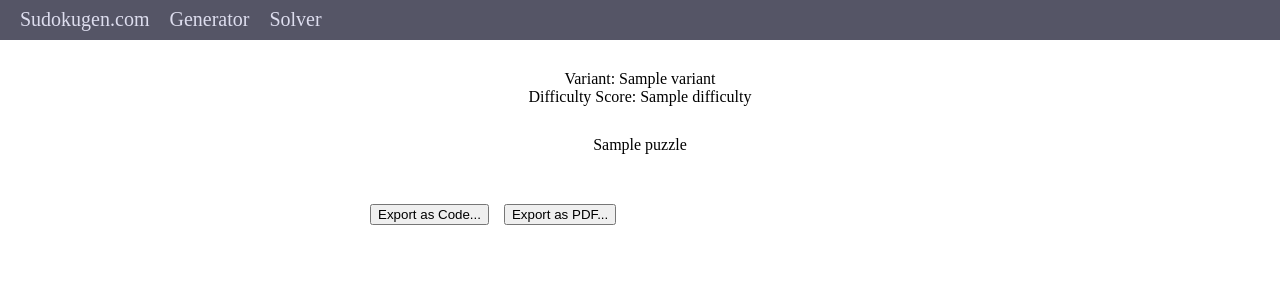
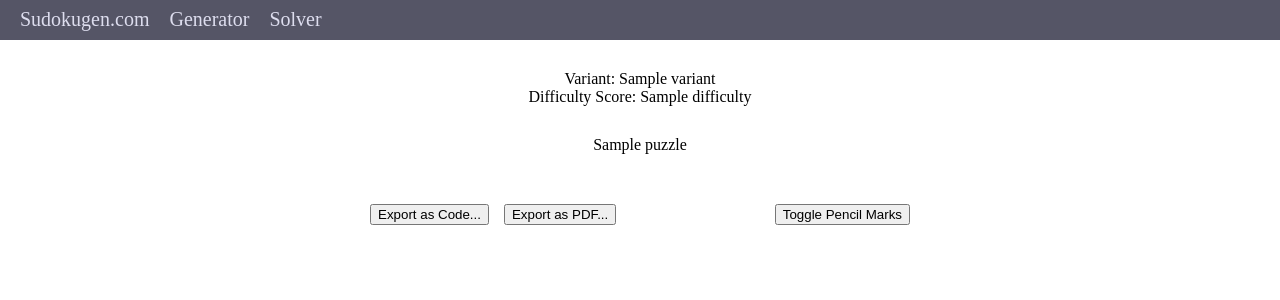
Before and after one commit to emorgan00/sudokugen, a Flask app: template app/templates/display.html in a window 1280 px wide. Shown: the top 300 px of the page. Run offline with Flask 2, Linux system fonts and the light colour scheme; the template is opened without the code that fills it: most values are stand-ins (such as "Sample title", 1, 10 or a date in 2020).

Commit message:
added toggling pencil marks and real numbers, still have to sort out overlapping

```diff
--- a/app/static/sudoku_editor.js
+++ b/app/static/sudoku_editor.js
@@ -1,11 +1,63 @@
-var mode;
+var pencil = false;
+var pencil_marks = document.getElementsByClassName("pencil_mark");
+var full_marks = document.getElementsByClassName("full_mark");
 
 function toggle_mode() {
-	window.mode = !window.mode;
+	window.pencil = !window.pencil;
 }
 
 function click_number(id) {
-	var elem = document.getElementById(id);
-	if (elem.className == "pencil_mark") elem.className = "pencil_mark_active";
-	else elem.className = "pencil_mark";
+	var m = document.getElementById(id);
+	var f = document.getElementById(id.substring(0, id.length-2));
+
+	if (pencil) {
+		if (m.className == "pencil_mark inactive") {
+			m.className = "pencil_mark active";
+			m.style.color = "#666666";
+		} else {
+			m.className = "pencil_mark inactive";
+			m.style.color = "#AAAAAA";
+		}
+	} else {
+		if (f.className == "full_mark inactive") {
+			f.className = "full_mark active";
+			f.style.color = "#666666";
+		} else {
+			f.className = "full_mark inactive";
+			f.style.color = "#AAAAAA";
+		}
+	}
 }
+
+document.addEventListener("mousemove", function update_marks() {
+	var outside = !pencil;
+	for (var i = pencil_marks.length - 1; i >= 0; i--) {
+		var m = pencil_marks[i];
+		if (m.className == "pencil_mark inactive" && pencil) {
+			if (m.matches(":hover")) {
+				m.style.color = "#AAAAAA";
+			} else {
+				m.style.color = "rgba(0, 0, 0, 0)";
+			}
+		} else if (!pencil) {
+			var f = document.getElementById(m.id.substring(0, m.id.length-2));
+			if (m.matches(":hover")) {
+				outside = false;
+				if (f.className == "full_mark inactive") {
+					f.innerHTML = m.id.substring(m.id.length-1, m.id.length);
+					f.style.color = "#AAAAAA";
+				}
+				for (var i = full_marks.length - 1; i >= 0; i--) {
+					var other = full_marks[i];
+					if (other != f && other.className == "full_mark inactive") other.style.color = "rgba(0, 0, 0, 0)";
+				}
+			}
+		}
+	}
+	if (outside) {
+		for (var i = full_marks.length - 1; i >= 0; i--) {
+			var other = full_marks[i];
+			if (other.className == "full_mark inactive") other.style.color = "rgba(0, 0, 0, 0)";
+		}
+	}
+});
--- a/app/templates/display.html
+++ b/app/templates/display.html
@@ -15,6 +15,7 @@
 			<form action='/pdf' target='_blank' method='POST' onkeypress='return event.keyCode != 13;'>
 				<input type='button' value='Export as Code...' onclick='toggle_code();' style='float: left;'>
 				<input type='submit' value='Export as PDF...' style='float: left; margin-left: 15px;'>
+				<input type='button' value='Toggle Pencil Marks' onclick='pencil = !pencil;' style='float: right;'>
 				<input type='hidden' name='variant' value='{{ variant }}'>
 				<input type='hidden' name='difficulty' value='{{ difficulty }}'>
 				<input type='hidden' name='code' value='{{ code }}'>
```
Also changed, not shown: app/render.py (+6 -3 lines), app/static/style.css (+19 -10 lines).
